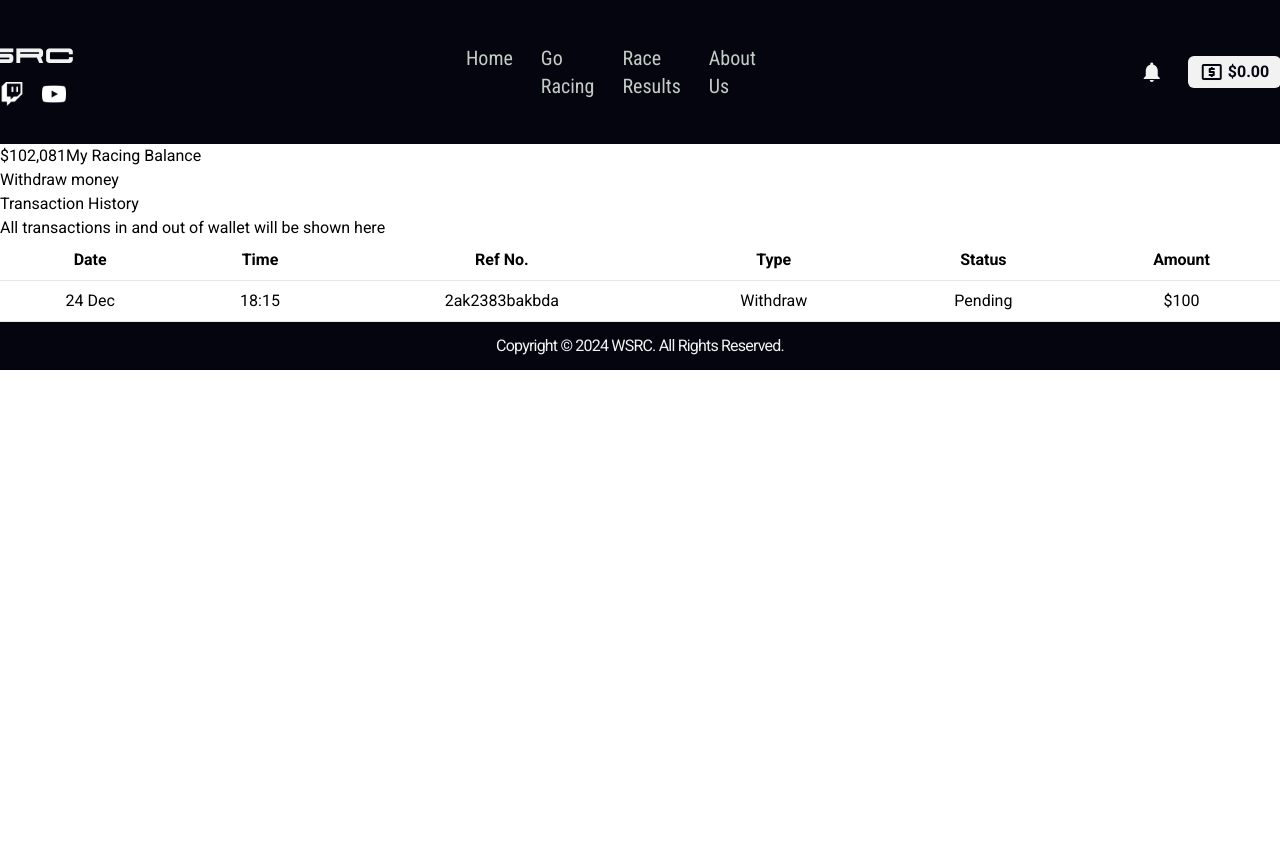
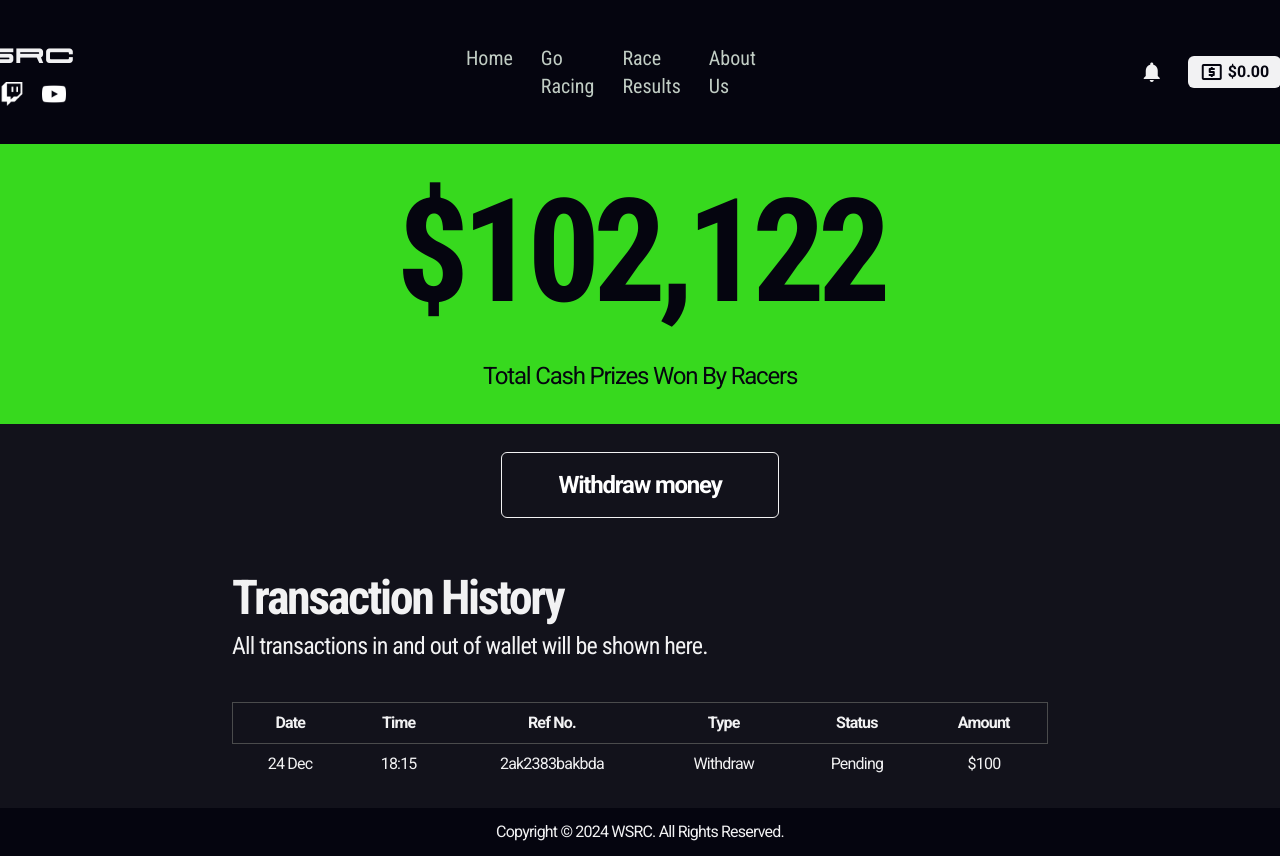
Before and after one commit to Caleb13360/wsrc, an Angular app in the folder wsrc-app/: page /wallet in a window 1280 px wide. Shown: the top 856 px of the page. Before the commit the page ends 800 px from the top, so only its background shows below. Built offline with nearby package versions, Linux system fonts and the light colour scheme.

Commit message:
wallet UI done

```diff
--- a/wsrc-app/src/app/wallet/wallet.component.html
+++ b/wsrc-app/src/app/wallet/wallet.component.html
@@ -1,36 +1,52 @@
+<div class="bg-cDarkBlue text-cWhite font-roboto tracking-tighter">
 <!-- Money Header -->
-<div>
-    <span>$102,081</span>
-    <span>My Racing Balance</span>
+<div class="bg-cGreen w-full h-78 flex items-center justify-center">
+    <div class="flex flex-col justify-center items-center ">
+        <div class="text-10xl font-bold font-roboto-condensed tracking-tighter text-cBlack">$102,122</div>
+        <div class="text-2xl mb-8 font-roboto tracking-tighter text-cBlack">Total Cash Prizes Won By Racers</div>
+    </div>
 </div>
 <!-- Withdraw -->
-<div>Withdraw money</div>
-<!-- Header -->
-<div>Transaction History</div>
-<!-- Sub Header -->
-<div>All transactions in and out of wallet will be shown here</div>
+<div class="p-4  px-60">
+    <div class="pt-3 flex justify-center">
+        <button
+            class="text-white text-2xl border border-cWhite font-roboto tracking-tighter px-14 py-4 rounded-md hover:px-20 hover:bg-cWhite hover:text-cBlack duration-200 transition-all ease-linear font-bold ">Withdraw money</button>
+    </div>
+</div>
+
+<div class="p-6 w-full ">
+    <!-- Header and Sub-header -->
+    <div class="flex justify-between items-center mb-6 mt-4 mx-52">
+        <div>
+            <h1 class="text-5xl mb-2 font-roboto-condensed tracking-tighter font-bold ">Transaction History</h1>
+            <h2 class="text-cWhite text-2xl mb-4 font-roboto-condensed tracking-tighterl">All transactions in and out of wallet will be shown here.</h2>
+        </div>
+
+    </div>
+
 <!-- Transaction History -->
-<div class="overflow-x-auto">
-    <table class="min-w-full bg-white">
-        <thead>
+<div class="mx-52">
+    <table class="min-w-full bg-cDarkBlue ">
+        <thead class="border border-cBorderGrey bg-cDarkBlue">
             <tr>
-                <th class="py-2 px-4 border-b text-center">Date</th>
-                <th class="py-2 px-4 border-b text-center">Time</th>
-                <th class="py-2 px-4 border-b text-center">Ref No.</th>
-                <th class="py-2 px-4 border-b text-center">Type</th>
-                <th class="py-2 px-4 border-b text-center">Status</th>
-                <th class="py-2 px-4 border-b text-center">Amount</th>
+                <th class="py-2 px-4 text-center">Date</th>
+                <th class="py-2 px-4 text-center">Time</th>
+                <th class="py-2 px-4 text-center">Ref No.</th>
+                <th class="py-2 px-4  text-center">Type</th>
+                <th class="py-2 px-4 text-center">Status</th>
+                <th class="py-2 px-4  text-center">Amount</th>
             </tr>
         </thead>
         <tbody>
             <tr *ngFor="let transaction of transactions;">
-                <td class="py-2 px-4 border-b text-center">{{ transaction.date }}</td>
-                <td class="py-2 px-4 border-b text-center">{{ transaction.time }}</td>
-                <td class="py-2 px-4 border-b text-center">{{ transaction.ref_number }}</td>
-                <td class="py-2 px-4 border-b text-center">{{ transaction.type }}</td>
-                <td class="py-2 px-4 border-b text-center">{{ transaction.status }}</td>
-                <td class="py-2 px-4 border-b text-center">${{ transaction.amount }}</td>
+                <td class="py-2 px-4  text-center">{{ transaction.date }}</td>
+                <td class="py-2 px-4 text-center">{{ transaction.time }}</td>
+                <td class="py-2 px-4 text-center">{{ transaction.ref_number }}</td>
+                <td class="py-2 px-4 text-center">{{ transaction.type }}</td>
+                <td class="py-2 px-4 text-center">{{ transaction.status }}</td>
+                <td class="py-2 px-4 text-center">${{ transaction.amount }}</td>
             </tr>
         </tbody>
     </table>
 </div>
+</div>
```
